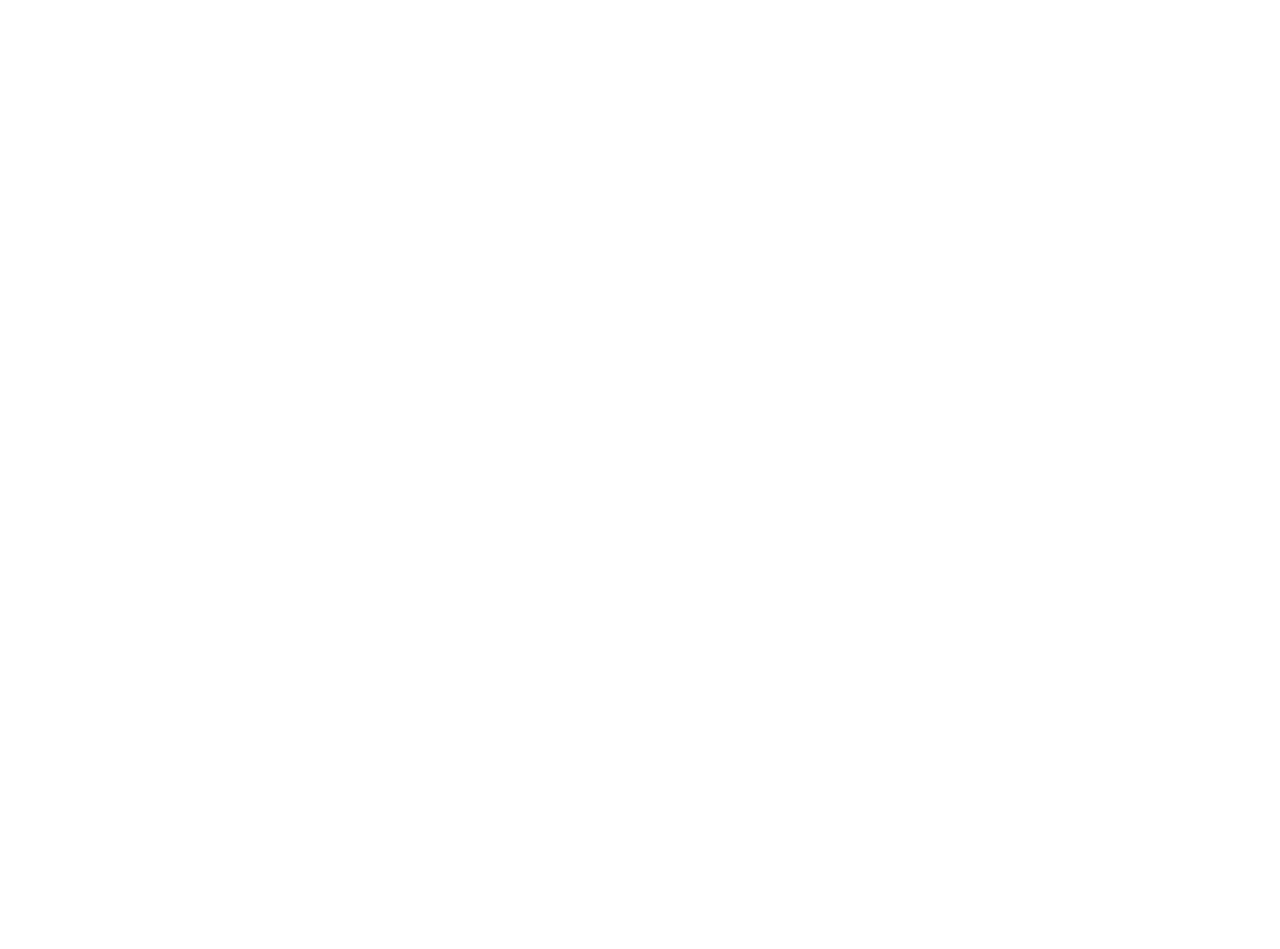
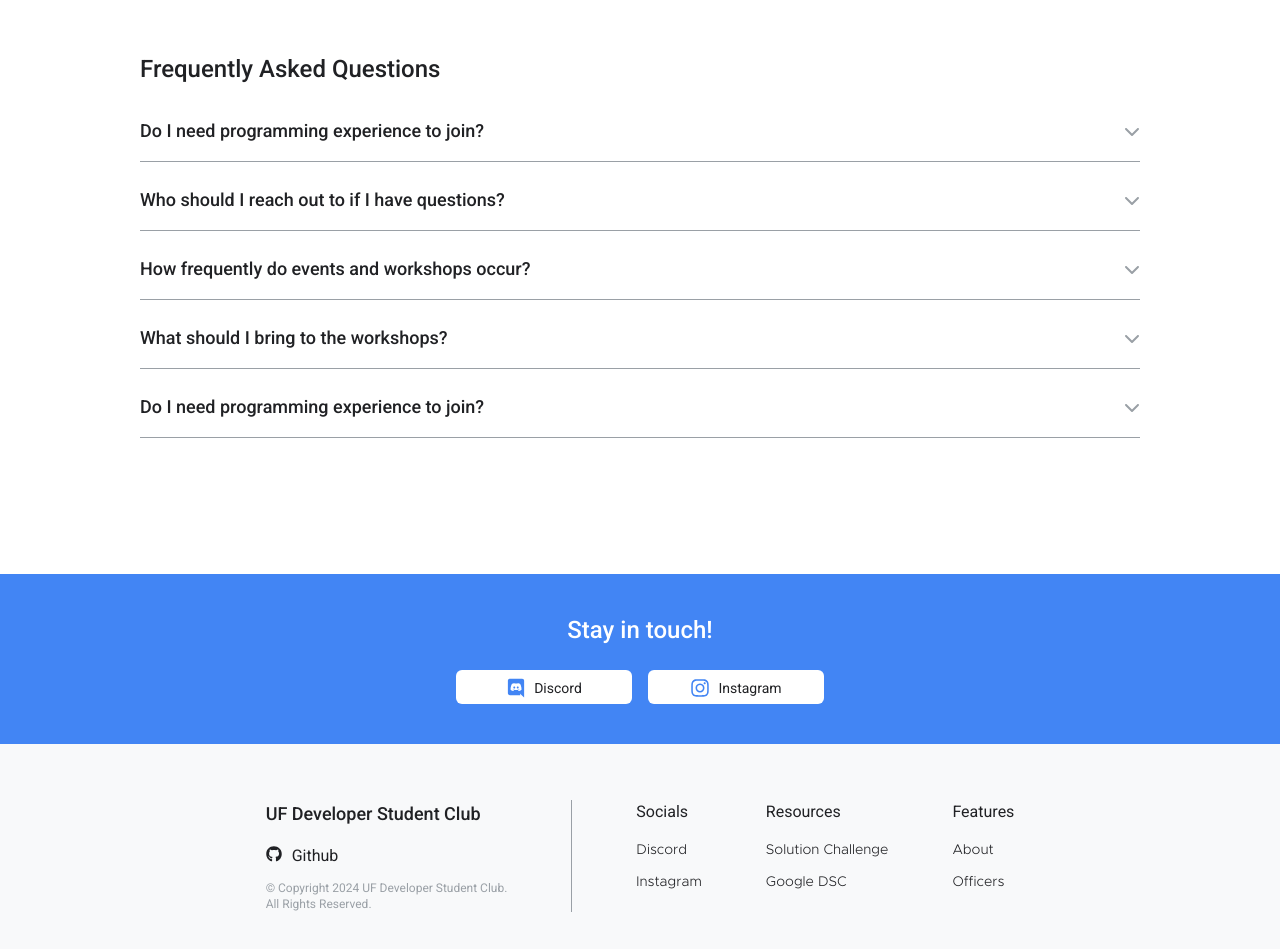
Before and after one commit to colemmorgan/ufdsc, a React (Vite) app: page / in a window 1280 px wide. Shown: the part 3380-4329 px from the top of the page. Before the commit the page ends 3281 px from the top, so only its background shows below. Built offline with nearby package versions, Linux system fonts and the light colour scheme; a web font is replaced by a local one.

Commit message:
site progress

```diff
--- a/src/App.tsx
+++ b/src/App.tsx
@@ -1,5 +1,7 @@
 import About from "./components/About";
+import Faq from "./components/FAQ";
 import Features from "./components/Features";
+import Footer from "./components/Footer";
 import Hero from "./components/Hero";
 import Nav from "./components/Nav";
 import Officers from "./components/Officers";
@@ -14,6 +16,8 @@
       <About />
       <SolutionChallenge/>
       <Officers/>
+      <Faq/>
+      <Footer/>
     </>
   );
 }
--- /dev/null
+++ b/src/components/Faq.tsx
@@ -0,0 +1,65 @@
+import React, { useState } from "react";
+import { FaChevronDown } from "react-icons/fa6";
+
+const faqs = [
+  {
+    question: "Do I need programming experience to join?",
+    answer:
+      "No, but most projects require that you be willing to learn. All skill levels are welcome, our tech leads will often host workshops, share resources & advice, and provide all the help that you need to get started.",
+  },
+  {
+    question: "Who should I reach out to if I have questions?",
+    answer:
+      "No, but most projects require that you be willing to learn. All skill levels are welcome, our tech leads will often host workshops, share resources & advice, and provide all the help that you need to get started.",
+  },
+  {
+    question: "How frequently do events and workshops occur?",
+    answer:
+      "We try to have as many as possible during the semester. Join our Discord to stay updated.",
+  },
+  {
+    question: "What should I bring to the workshops?",
+    answer:
+      "You should bring a notebook, pen, laptop, and most importantly, a curious mind.",
+  },
+  {
+    question: "Do I need programming experience to join?",
+    answer:
+      "No, but most projects require that you be willing to learn. All skill levels are welcome, our tech leads will often host workshops, share resources & advice, and provide all the help that you need to get started.",
+  },
+];
+
+const Faq: React.FC = () => {
+  return (
+    <div className="max-w-[1080px] px-10 mx-auto py-28 ">
+      <p className="font-medium text-2xl">Frequently Asked Questions</p>
+      <div className="mt-8">
+      {faqs.map((faq,index) => (
+        <FaqTab key={index} question={faq.question} answer={faq.answer}/>
+      ))}
+      </div>
+    </div>
+  );
+};
+
+export default Faq;
+
+type FaqTabProps = {
+  question: string;
+  answer: string;
+};
+
+const FaqTab: React.FC<FaqTabProps> = ({ question, answer }) => {
+    const [isOpen, setIsOpen] = useState<boolean>(false)
+  return (
+    <div className="w-full border-b border-gray pb-4 my-6">
+      <div className="flex justify-between items-center">
+        <p className="font-medium text-lg">{question}</p>
+        <span className={`text-gray cursor-pointer ${isOpen ? "rotate-180" : ""} transition-all`} onClick={() => setIsOpen(!isOpen)}>
+          <FaChevronDown />
+        </span>
+      </div>
+      {isOpen && <div className="mt-4 leading-relaxed">{answer}</div>}
+    </div>
+  );
+};
--- /dev/null
+++ b/src/components/Footer.tsx
@@ -0,0 +1,75 @@
+import React from "react";
+import { IoLogoDiscord } from "react-icons/io5";
+import { FaInstagram } from "react-icons/fa";
+import { FaGithub } from "react-icons/fa6";
+
+type FooterProps = {};
+
+const Footer: React.FC<FooterProps> = () => {
+  return (
+    <footer>
+      <div className="bg-blue py-10 flex flex-col items-center">
+        <p className="text-2xl font-medium text-white">Stay in touch!</p>
+        <div className="mt-6 flex gap-4 text-sm">
+          <a
+            href=""
+            className="bg-white rounded-md pt-2 pb-1.5 w-44 flex items-center justify-center gap-2"
+          >
+            <span className="text-blue text-xl">
+              <IoLogoDiscord />
+            </span>
+            Discord
+          </a>
+          <a
+            href=""
+            className="bg-white rounded-md pt-2 pb-1.5 w-44 flex items-center justify-center gap-2"
+          >
+            <span className="text-blue text-xl">
+              <FaInstagram />
+            </span>
+            Instagram
+          </a>
+        </div>
+      </div>
+      <div className="py-14 flex justify-center bg-[#F8F9FA]">
+        <div className="border-r border-gray pr-16 ">
+          <p className="text-lg font-medium">UF Developer Student Club</p>
+          <p className=" flex items-center gap-2.5 mt-4">
+            <span className="pb-1">
+              <FaGithub />
+            </span>
+            Github
+          </p>
+          <p className="mt-3 text-xs text-gray">
+            © Copyright 2024 UF Developer Student Club. <br /> All Rights
+            Reserved.
+          </p>
+        </div>
+        <div className="flex pl-16 gap-16">
+          <div className="">
+            <p>Socials</p>
+            <div className="mt-4 text-sm flex flex-col gap-3 font-light">
+              <p>Discord</p>
+              <p>Instagram</p>
+            </div>
+          </div>
+          <div className="">
+            <p>Resources</p>
+            <div className="mt-4 text-sm flex flex-col gap-3 font-light">
+              <p>Solution Challenge</p>
+              <p>Google DSC</p>
+            </div>
+          </div>
+          <div className="">
+            <p>Features</p>
+            <div className="mt-4 text-sm flex flex-col gap-3 font-light">
+              <p>About</p>
+              <p>Officers</p>
+            </div>
+          </div>
+        </div>
+      </div>
+    </footer>
+  );
+};
+export default Footer;
--- a/src/components/Officers.tsx
+++ b/src/components/Officers.tsx
@@ -50,7 +50,7 @@
 
 const Officers: React.FC<OfficersProps> = () => {
   return (
-    <div className="py-28 max-w-[1380px] px-10 mx-auto h-screen">
+    <div className="pt-28 max-w-[1380px] px-10 mx-auto pb-10">
       <h4 className="text-4xl font-medium text-center">Meet the Team</h4>
       <div className="flex flex-wrap gap-6 justify-center mt-16">
        {officers.map((officer, i) => (
```
